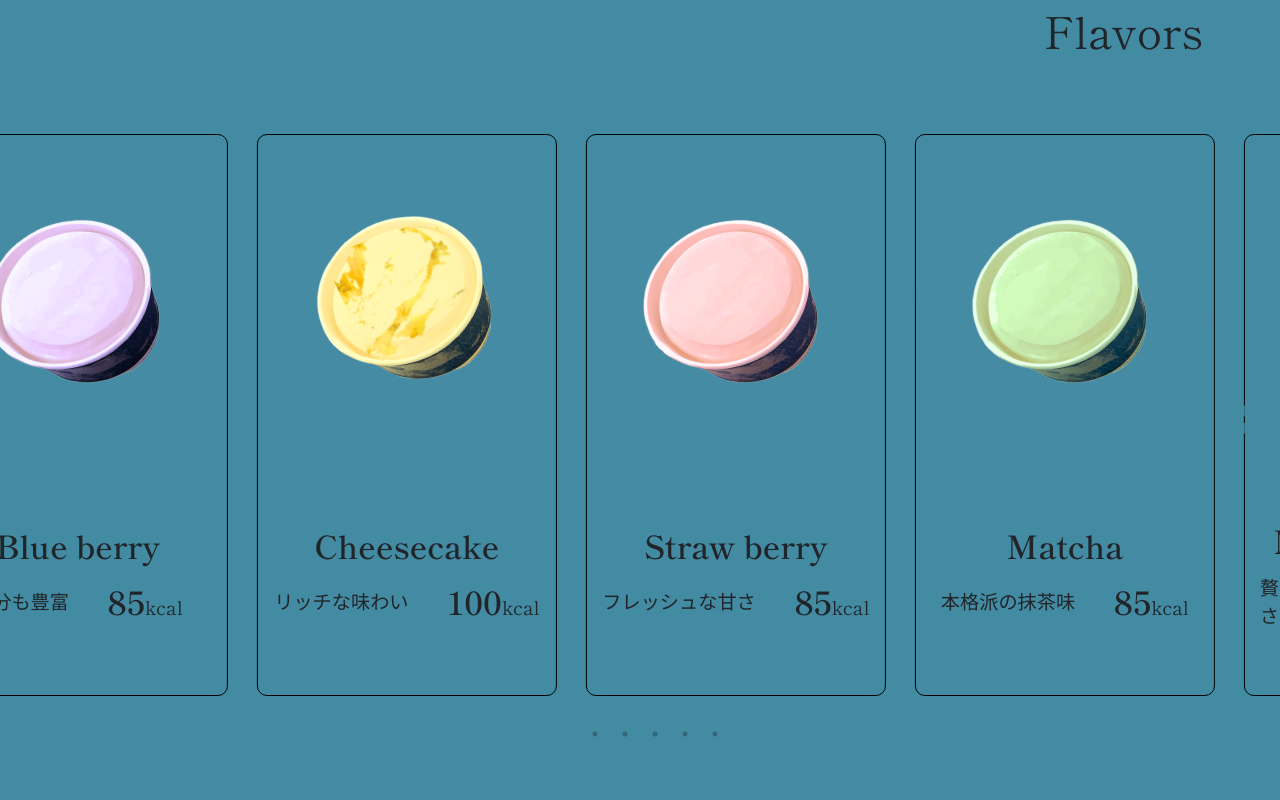
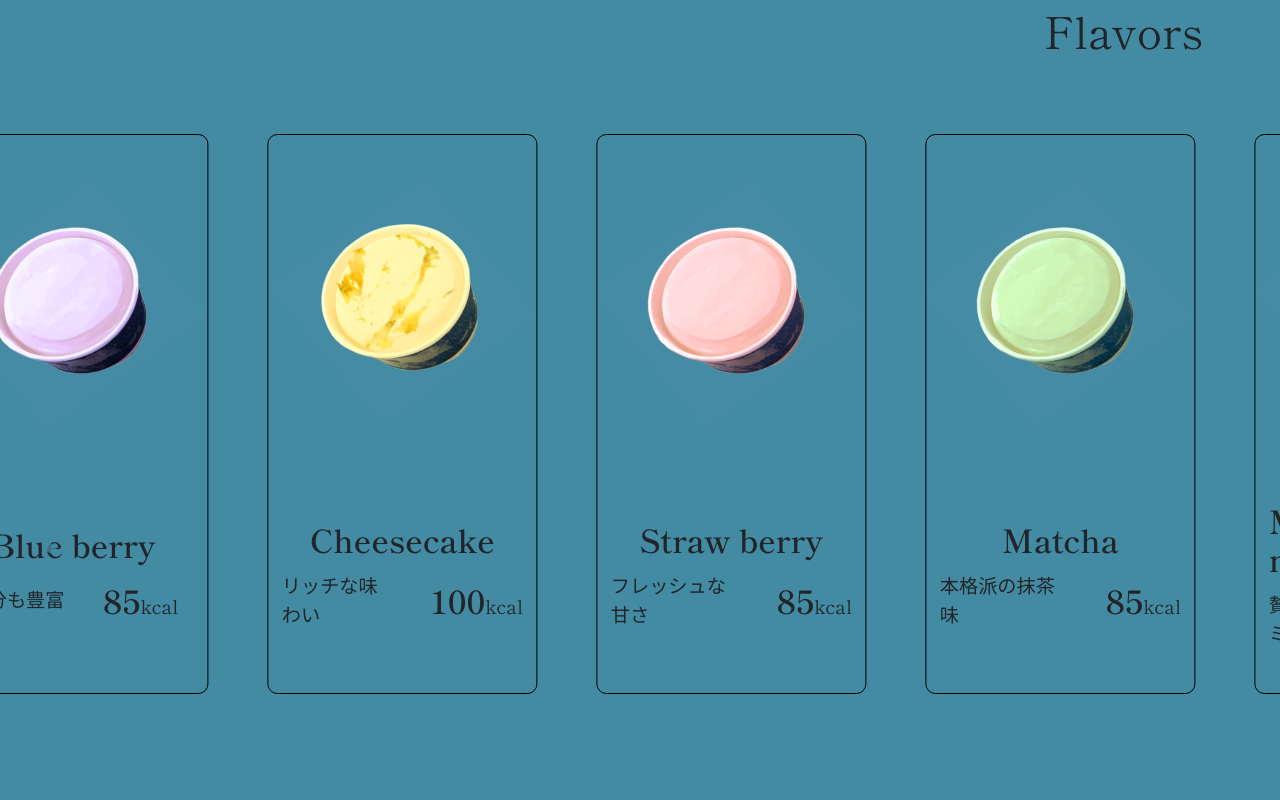
Before and after one commit to yoriss67/Lean, a React (Vite) app: page / in a window 1280 px wide. Shown: the part 1900-2700 px from the top of the page. Built offline with nearby package versions, Linux system fonts and the light colour scheme.

Commit message:
Manage to fix horizontal space

```diff
--- a/src/index.css
+++ b/src/index.css
@@ -393,12 +393,12 @@ border-radius: 20px;
   width:80%;
 }
 
-.flavors_items_container {
+/* .flavors_items_container {
   display: flex;
   flex-wrap: wrap;
   justify-content: center;
   gap: 5vw;
-}
+} */
 
 .flavors_item {
   border: #000 1.5px solid;
@@ -407,11 +407,14 @@ border-radius: 20px;
   flex-direction: column;
   justify-content: space-evenly; */
   transition: all .3s ease-in-out;
-  width: clamp(200px, 30vw, 300px) !important; /* This will set the width to 500px */
+  width: clamp(200px, 25vw, 270px) !important; /* This will set the width to 500px */
   transform: translateX(-35%);
   /* box-shadow: inset 7px 5px 20px rgba(140, 141, 129, 0.5); */
+  height: 70vh;
+}
 
-}
+
+
 
 .slick-slide, .slick-slide * {
   margin: 0 .5vw !important;
@@ -488,20 +491,15 @@ border-radius: 20px;
 
 
 /* Slick */
-.carousel_div {
-  /* これはカード内 */
-  width: 100%;
-  height: 70vh;
-  /* border: #000 2px solid;
-  background-color: #7db8b0; */
-  /* ここではない？？ */
-  /* width: 100%; */
+.slider_container {
+  width: 100vw;
 }
 
 .slick-slider {
-  width: 100%;
-  /* overflow: visible; */
-  height: 70vh;
+  width: 100vw;
+  height: 100vh;
+  overflow-x: hidden;
+  overflow-y: visible;
 }
 
 .slick-list {
@@ -511,7 +509,7 @@ border-radius: 20px;
 
 .slick-slide {
   float: left;
-  width: 80%;
+  /* width: 80%; */
   height: 100%;
   min-height: 1px;
   margin: 0 auto;
@@ -522,7 +520,7 @@ border-radius: 20px;
 }
 
 .slick-next {
-  right: 3vw;
+  right: 5vw;
 }
 
 .slick-prev:before:hover, .slick-next:before:hover {
@@ -564,7 +562,8 @@ border-radius: 20px;
 
 .slick-dots {
   position: absolute;
-  bottom: -50px;
+  bottom: 50px;
+  /* bottom: -50px; */
   display: block;
   width: 100%;
   padding: 0;
--- a/src/pages/Flavors2.jsx
+++ b/src/pages/Flavors2.jsx
@@ -3,7 +3,6 @@ import { useInView } from 'react-intersection-observer';
 import { motion } from 'framer-motion';
 
 import FlavorsData from './FlavorsData';
-import Spline from '@splinetool/react-spline';
 
 
 // 🌸
@@ -88,7 +87,7 @@ export default function Flavors() {
         </motion.h2>
 
         {/* <div className="flavors_items_container"> */}
-          <Slider {...settings}>
+          <Slider {...settings} className='slider_container'>
             {/* <div>
               <div className="carousel_div">Card 1</div>
             </div>
@@ -110,8 +109,7 @@ export default function Flavors() {
             {FlavorsData.map((flavor) => (
 
               <div key={flavor.id} className="flavors_item" style={{ width: 100 }}>
-                <div className="carousel_div"  >
-
+                {/* <div className="carousel_div"  > */}
 
                   <div className="item_image_container">
                     <img key={flavor.id} src={flavor.image} alt="" />
@@ -129,7 +127,7 @@ export default function Flavors() {
                         <span className="bold_kcal">{flavor.kcal}</span>kcal
                       </p>
                     </div>
-                  </div>
+                  {/* </div> */}
                 </div>
 
                </div>
--- a/src/pages/Navbar.jsx
+++ b/src/pages/Navbar.jsx
@@ -67,6 +67,7 @@ export default function Navbar() {
         </div>
       </div>
       {/* pcハンバーガーメニュー ↑ */}
+
       {/* spハンバーガーメニュー ↓ */}
       <div className="sp_navbar pc_no">
         <div className="overlay" id="js_overlay" onClick={handleOverlayClick}>{navOpen}</div>
@@ -82,13 +83,13 @@ export default function Navbar() {
               <li><a className="nav-item"  href="#flavors">フレーバー</a></li>
               <li><a className="nav-item"  href="#media">メディア</a></li>
               <li><a className="nav-item"  href="#nutrition">栄養成分</a></li>
-              {/* <li><Link className="nav-item"  to="/blog">Blog</Link></li> */}
               <li><a><FontAwesomeIcon icon={faTwitter} /></a></li>
           <li><a><FontAwesomeIcon icon={faInstagram} /></a></li>
             </ul>
           </nav>
         </div>
       </div>
+
     </header>
     </div>
   );
```
